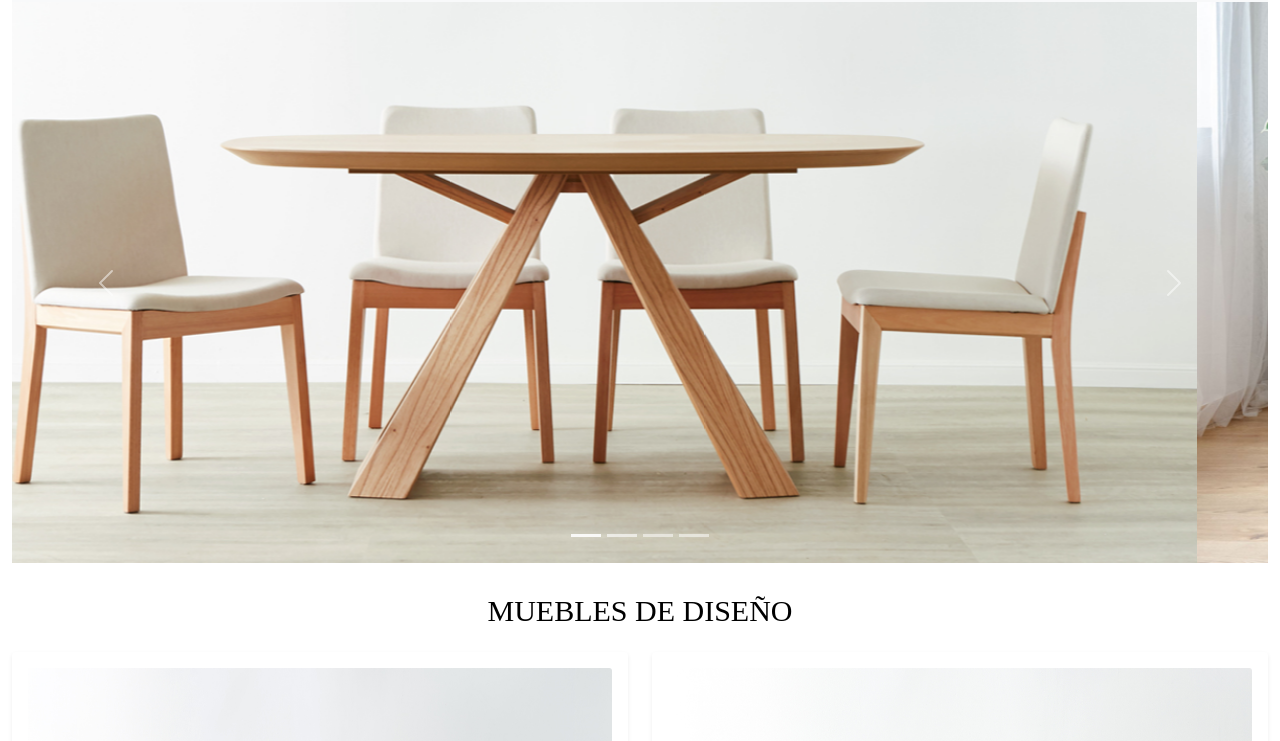
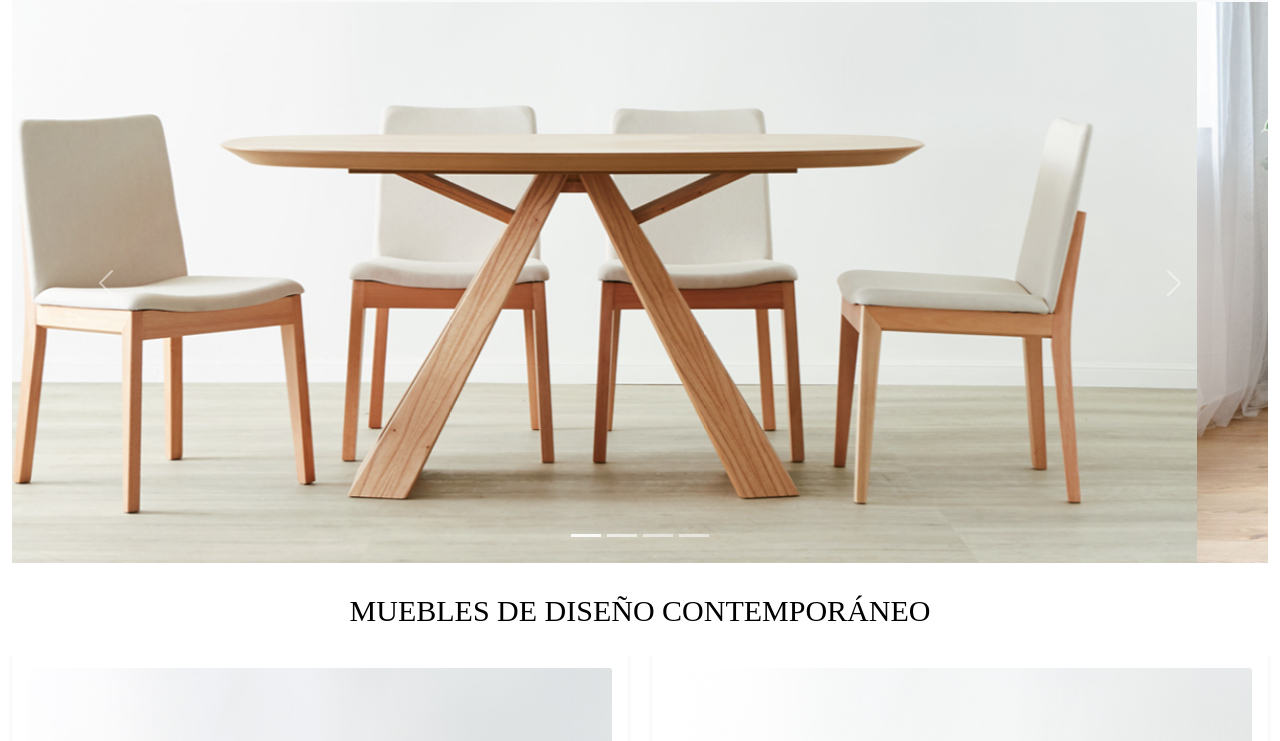
Before and after one commit to rociofernandezm/proyecto_coderhouse, a plain HTML site: page index.html in a window 1280 px wide. Shown: the part 59-800 px from the top of the page. Drawn offline with nearby package versions, Linux system fonts and the light colour scheme.

Commit message:
primer commit rama1

```diff
--- a/index.html
+++ b/index.html
@@ -91,7 +91,7 @@
         <span class="visually-hidden">Next</span>
         </button>
     </div>
-    <h1 class="titulo_ppal_index">MUEBLES DE DISEÑO</h1>
+    <h1 class="titulo_ppal_index">MUEBLES DE DISEÑO CONTEMPORÁNEO</h1>
     <div class="mt-2 row" class="card-group">
         <div class="col-lg-6 col-md-6 col-sm-12">
         <div class="shadow-sm p-3 mb-5 bg-white rounded card_categorias_borde" class="card">
```
